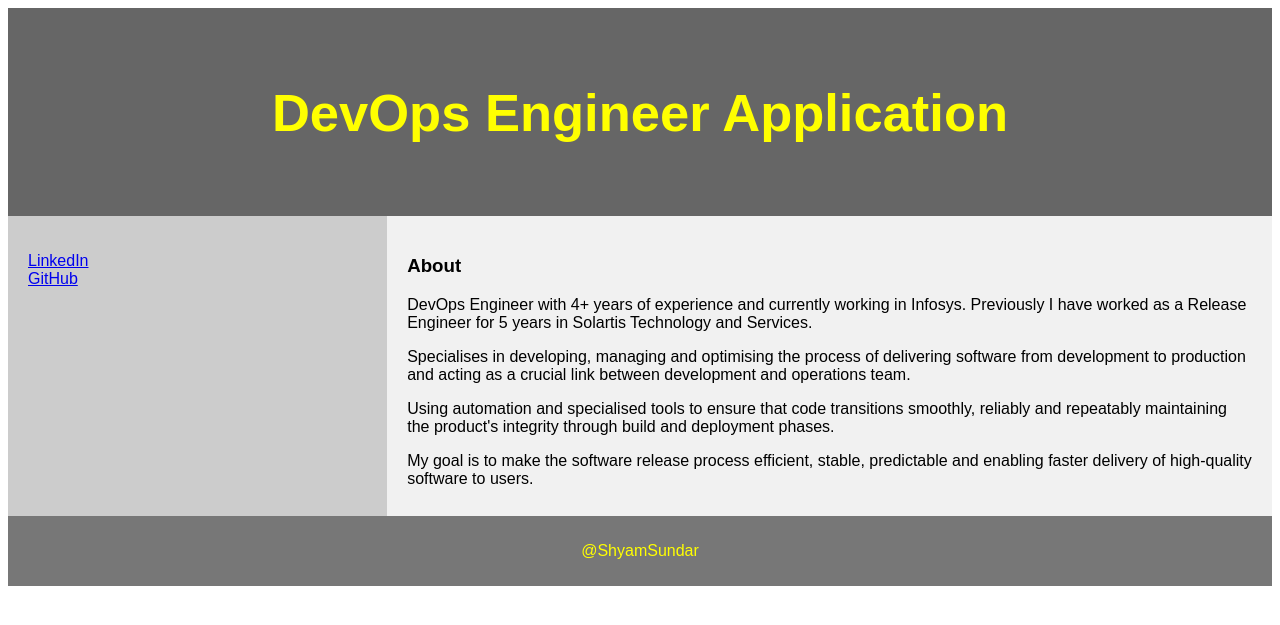
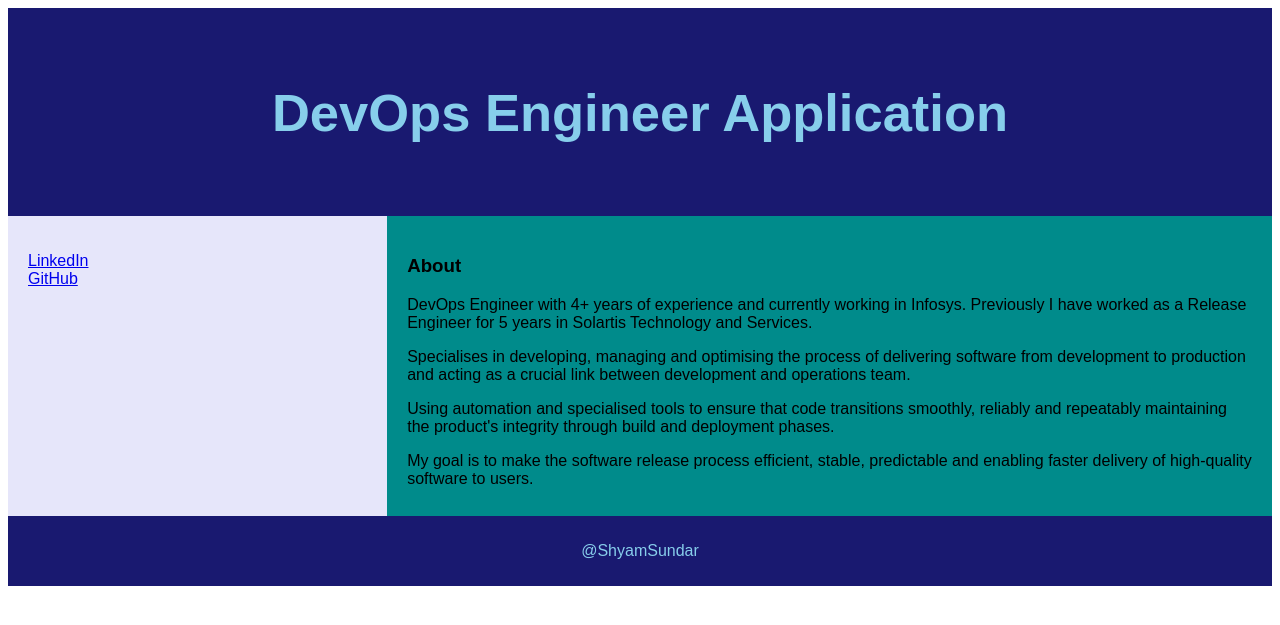
Before and after one commit to ShyamBaz/Docker, a Django app: page /demo/ in a window 1280 px wide. Shown: the top 625 px of the page. Run offline with Django 4.2, Linux system fonts and the light colour scheme.

Commit message:
updated html file

```diff
--- a/python-web-app/devops/demo/templates/demo_site.html
+++ b/python-web-app/devops/demo/templates/demo_site.html
@@ -15,11 +15,11 @@ body {
 
 /* Style the header */
 header {
-  background-color: #666;
+  background-color: #191970;
   padding: 30px;
   text-align: center;
   font-size: 35px;
-  color: yellow;
+  color: #87CEEB;
 }
 
 /* Create two columns/boxes that floats next to each other */
@@ -27,7 +27,7 @@ nav {
   float: left;
   width: 30%;
   height: 300px; /* only for demonstration, should be removed */
-  background: #ccc;
+  background: #E6E6FA;
   padding: 20px;
 }
 
@@ -41,7 +41,7 @@ article {
   float: left;
   padding: 20px;
   width: 70%;
-  background-color: #f1f1f1;
+  background-color: #008B8B;
   height: 300px; /* only for demonstration, should be removed */
 }
 
@@ -54,10 +54,10 @@ section::after {
 
 /* Style the footer */
 footer {
-  background-color: #777;
+  background-color: #191970;
   padding: 10px;
   text-align: center;
-  color: yellow;
+  color: #87CEEB;
 }
 
 /* Responsive layout - makes the two columns/boxes stack on top of each other instead of next to each other, on small screens */
```
